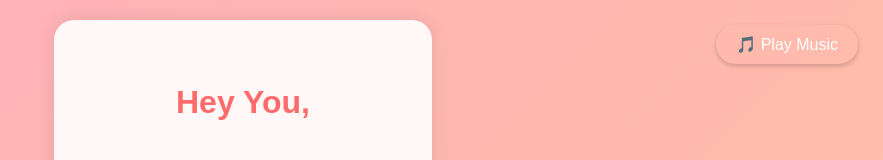
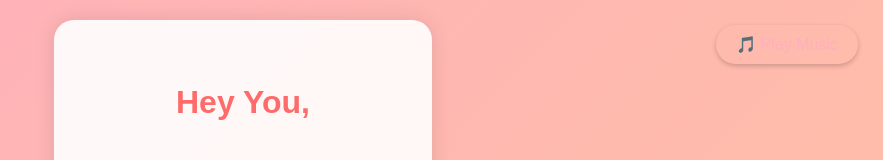
Before and after one commit to ToluOG/Feb, a plain HTML site: page index.html in a window 1280 px wide. Shown: the top 160 px of the page, without its empty margins (397-1280 px from the left). Drawn offline with Linux system fonts and the light colour scheme.

Commit message:
Update styles.css

```diff
--- a/styles.css
+++ b/styles.css
@@ -357,7 +357,7 @@ h2 {
 
 .music-btn {
     background: var(--primary-color);
-    color: white;
+    color: #ffafbd;
     border: none;
     padding: 10px 20px;
     border-radius: 20px;
```
